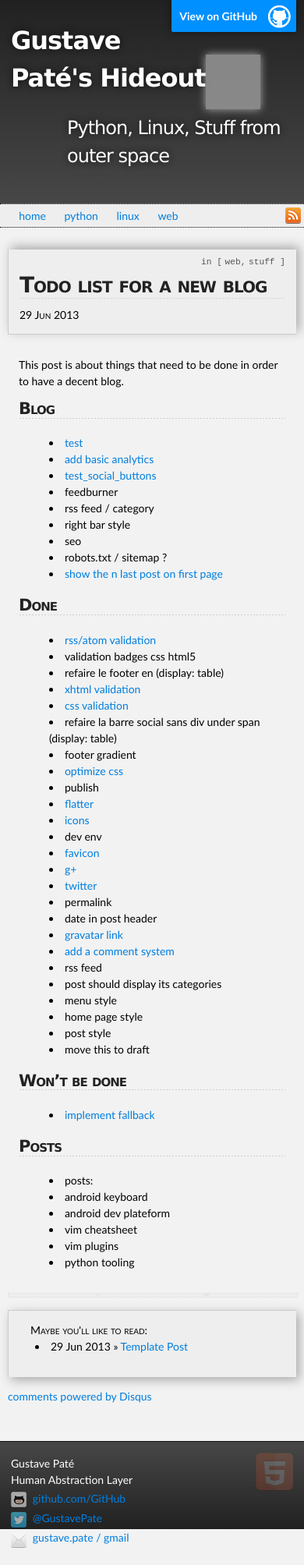
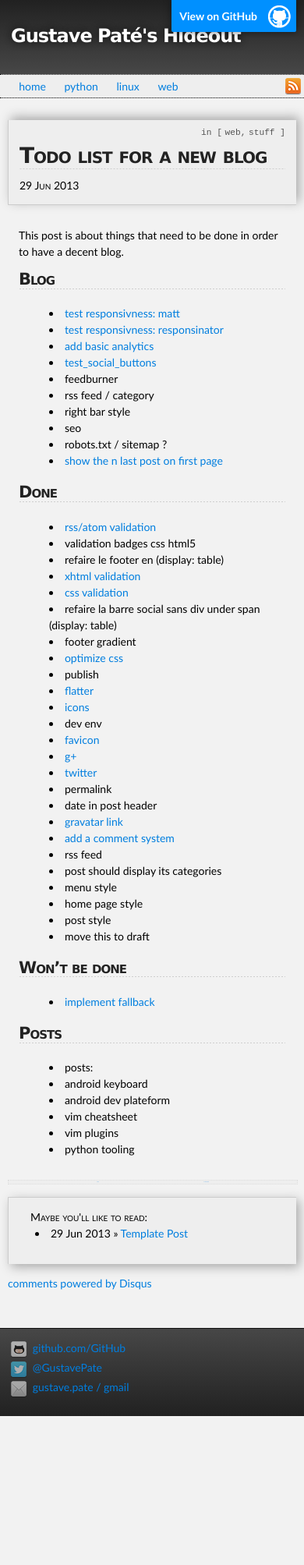
Before and after one commit to GustavePate/gustavepate.github.io, a Jekyll site: the page built from _posts/2013-07-01-todos.md, in a window 390 px wide. Shown: the whole page at 78% size. Built offline with Jekyll 4.4.1, drawn with Linux system fonts in a browser that asks for light colours; comment, search, counter and statistics services are not loaded; after the commit the page ends 1816 px from its top, so only the background shows below that; grey boxes are pictures that could not be loaded.

Commit message:
responsove for handheld

```diff
--- a/_posts/2013-07-01-todos.md
+++ b/_posts/2013-07-01-todos.md
@@ -7,7 +7,8 @@ categories: [web]
 This post is about things that need to be done in order to have a decent blog.
 
 ## Blog
-* [test](http://mattkersley.com/responsive/)
+* [test responsivness: matt](http://mattkersley.com/responsive/)
+* [test responsivness: responsinator](http://www.responsinator.com/?url=http%3A%2F%2Fgustavepate.github.io%2F)
 * [add basic analytics](http://www.google.com/analytics/)
 * [test_social_buttons](http://yourlittlehands.com/)
 * feedburner
@@ -19,7 +20,7 @@ This post is about things that need to be done in order to have a decent blog.
 
 
 ## Done
-* [rss/atom validation](http://validator.w3.org/feed/)
+* [rss/atom validation](http://validator.w3.org/feed/check.cgi?url=http%3A%2F%2Fgustavepate.github.io%2Fatom.xml)
 * validation badges css html5
 * refaire le footer en (display: table)
 * [xhtml validation](http://validator.w3.org/check?uri=http%3A%2F%2Fgustavepate.github.io)
--- a/css/main.css
+++ b/css/main.css
@@ -700,31 +700,47 @@ Small Device Styles
   }
 
   #project_title {
-  font-size: 32px;
+  font-size: 24px;
   }
 
+  #project_tagline {
+    display: none;
+  }
+
+  #header_wrap img{
+    display: none;
+  }
+
+#foot_me{
+    display: none;
+}
+
+#foot_middle{
+    display: none;
+}
+
   h1 {
-    font-size: 28px;
+    font-size: 20px;
   }
 
   h2 {
-    font-size: 24px;
+    font-size: 18px;
   }
 
   h3 {
-    font-size: 21px;
+    font-size: 17px;
   }
 
   h4 {
-    font-size: 18px;
+    font-size: 16px;
   }
 
   h5 {
-    font-size: 14px;
+    font-size: 15px;
   }
 
   h6 {
-    font-size: 12px;
+    font-size: 14px;
   }
 
   code, pre {
```
